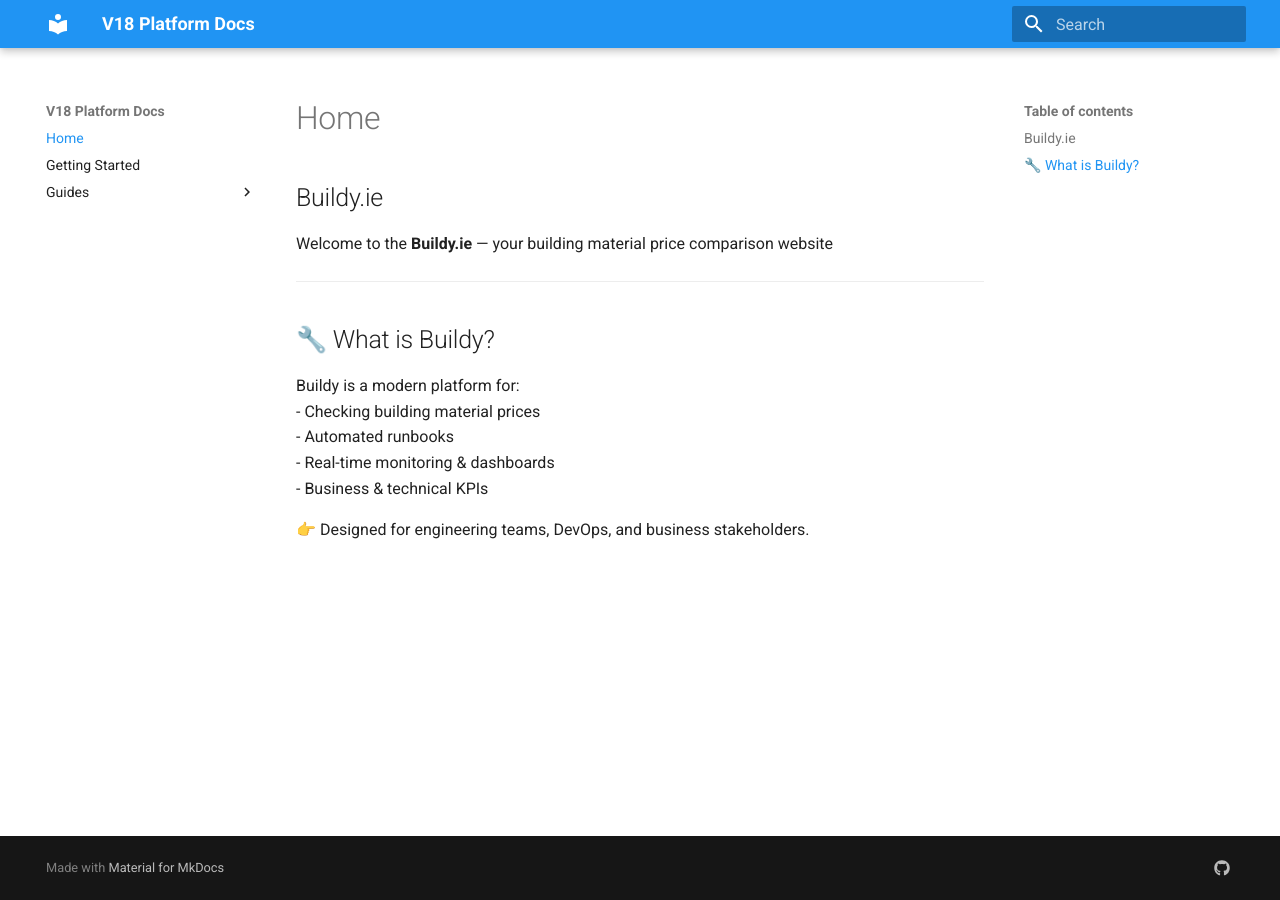
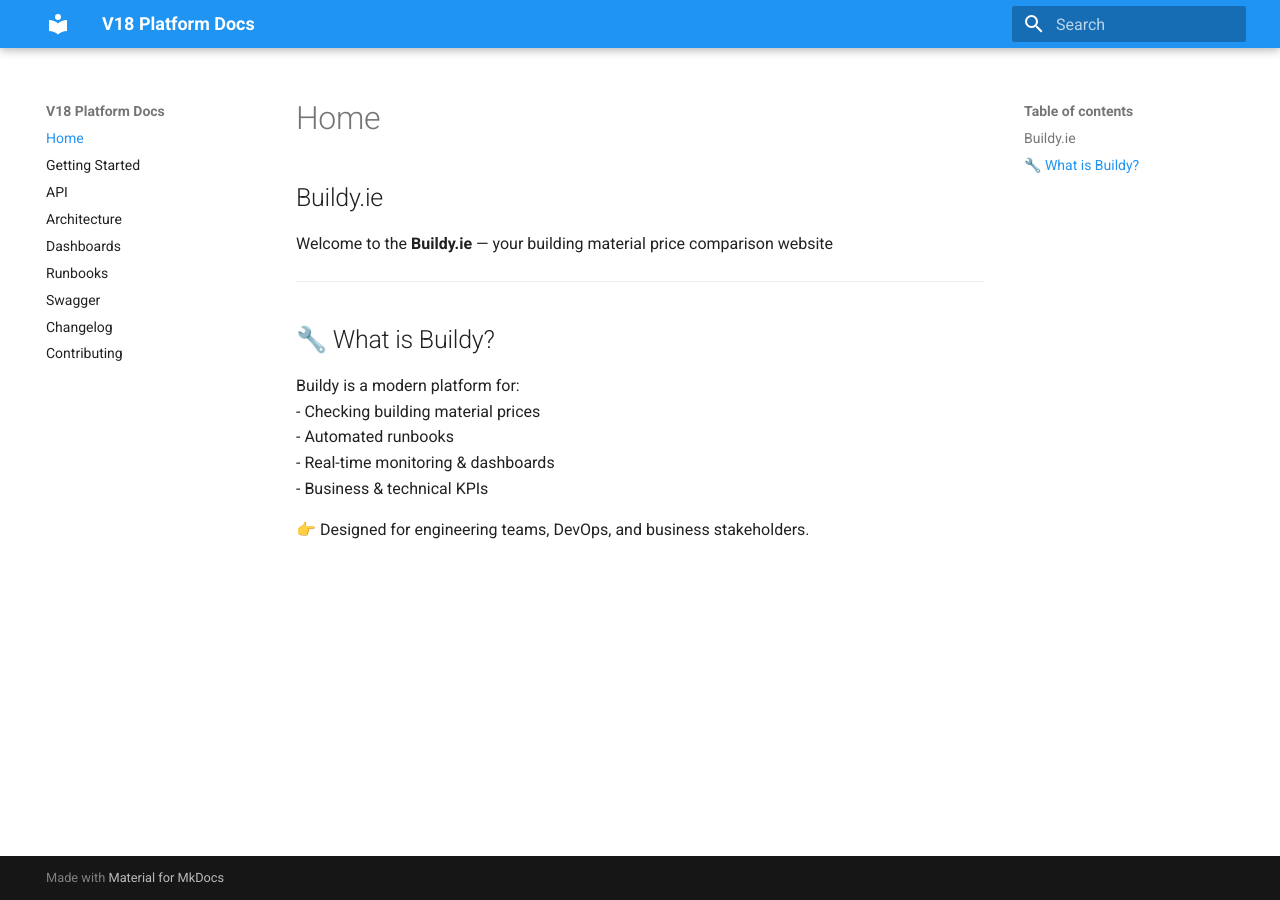
Before and after one commit to Kello54/Buildy, an MkDocs documentation site: the page built from docs/index.md, in a window 1280 px wide. Built offline with MkDocs 1.6.1 and Material for MkDocs 9.7.7, drawn with Linux system fonts in a browser that asks for light colours.

Commit message:
Update mkdocs.yml

```diff
--- a/mkdocs.yml
+++ b/mkdocs.yml
@@ -2,13 +2,9 @@
 site_url: https://yourusername.github.io/your-repo/
 site_description: Documentation for the V18 platform
 
-# Where your Markdown docs live
 docs_dir: docs
-
-# Where the static site gets built
 site_dir: site/docs
 
-# Theme (Material is popular)
 theme:
   name: material
   language: en
@@ -23,19 +19,13 @@
     - search.suggest
     - search.highlight
 
-# Navigation (you can expand this later as you add files)
 nav:
   - Home: index.md
   - Getting Started: getting-started.md
-  - Guides:
-      - Example Guide: guides/example.md
-
-# Plugins (you can add more later)
-plugins:
-  - search
-
-# Optional: extra info
-extra:
-  social:
-    - icon: fontawesome/brands/github
-      link: https://github.com/yourusername/your-repo
+  - API: api.md
+  - Architecture: architecture.md
+  - Dashboards: dashboards.md
+  - Runbooks: runbooks.md
+  - Swagger: swagger.md
+  - Changelog: changelog.md
+  - Contributing: contributing.md
```
